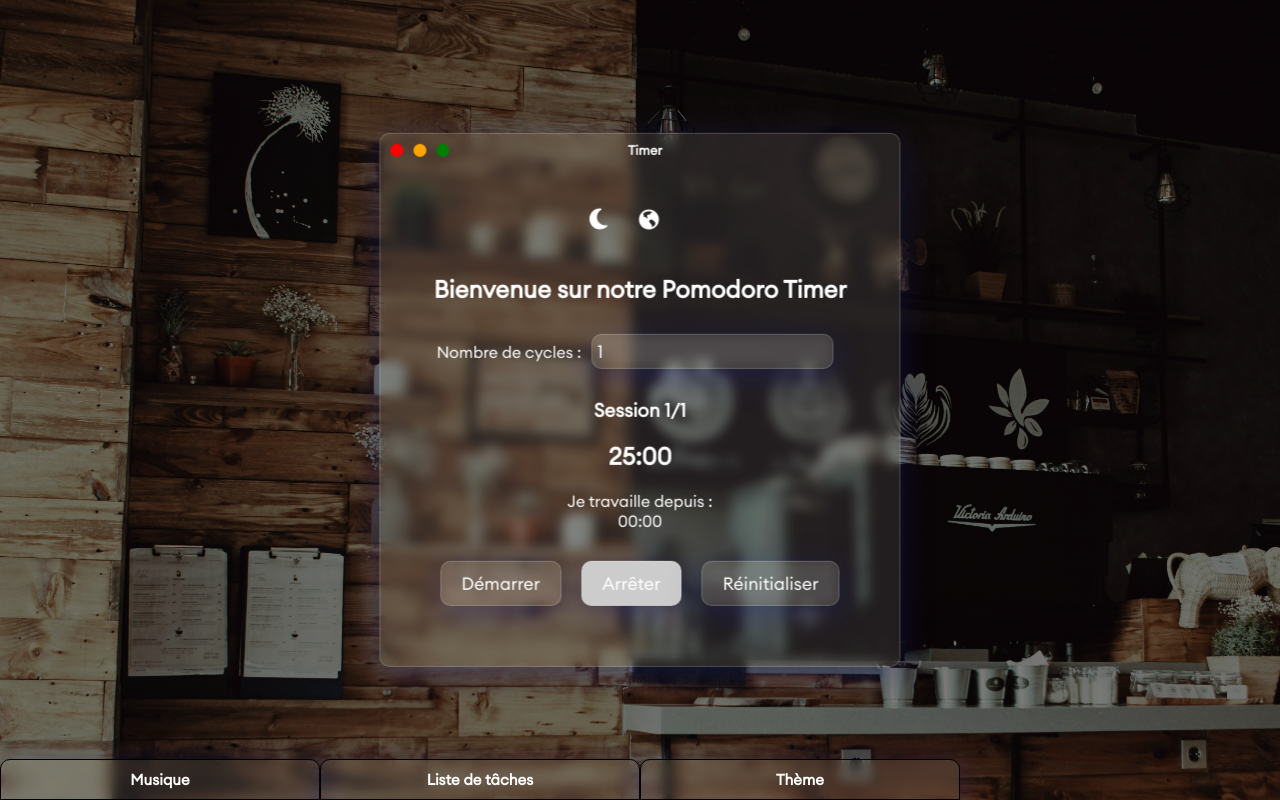
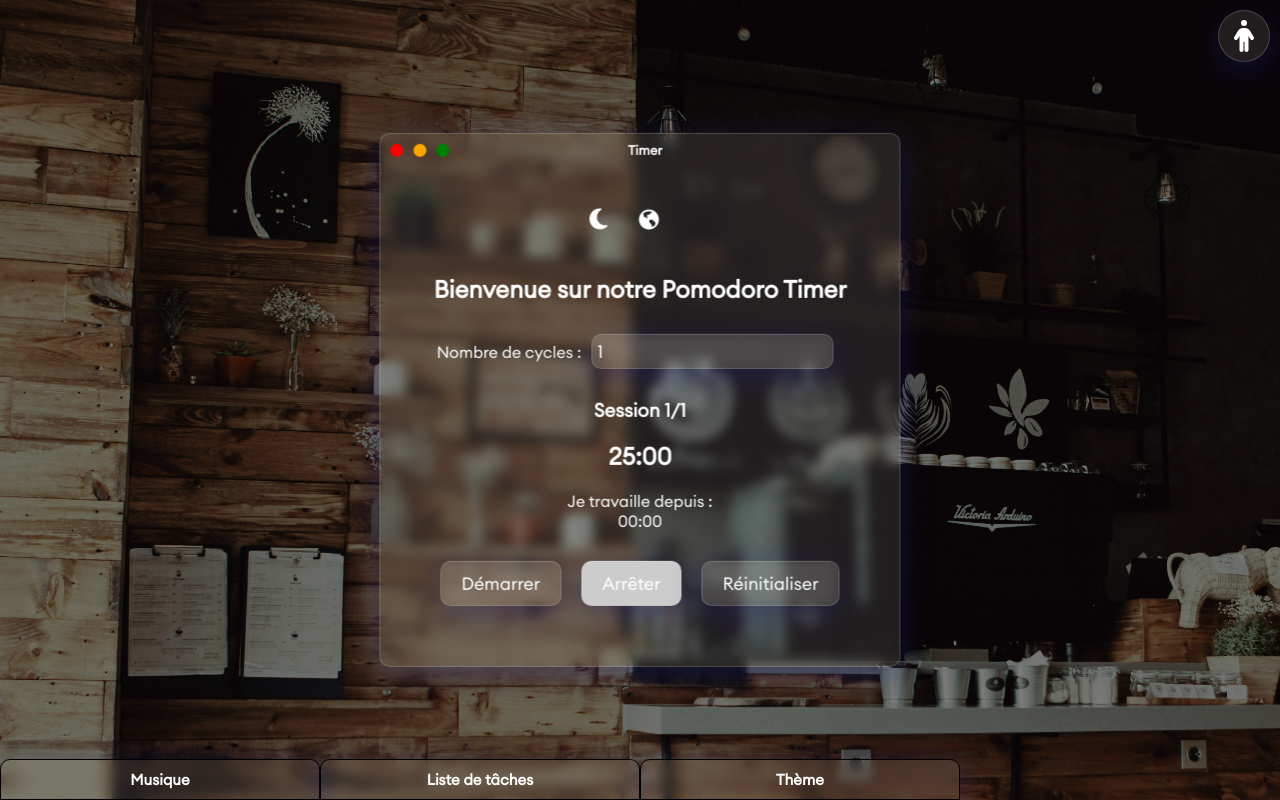
Before and after one commit to killiancolla/pomodoro, a React (Create React App) app in the folder client/: page / in a window 1280 px wide. Built offline with nearby package versions, Linux system fonts and the light colour scheme; no server answers.

Commit message:
branche login

```diff
--- a/client/src/App.js
+++ b/client/src/App.js
@@ -86,10 +86,10 @@ const App = () => {
         onViewChange={handleFooterChange}
         onThemeChange={handleThemeChange}
       />
-      {/* <Login
+      <Login
         footerClear={handleFooterClear}
         footerDelete={handleFooterRemove}
-      /> */}
+      />
       <Footer
         footer={footer}
         footerDelete={handleFooterRemove}
```
